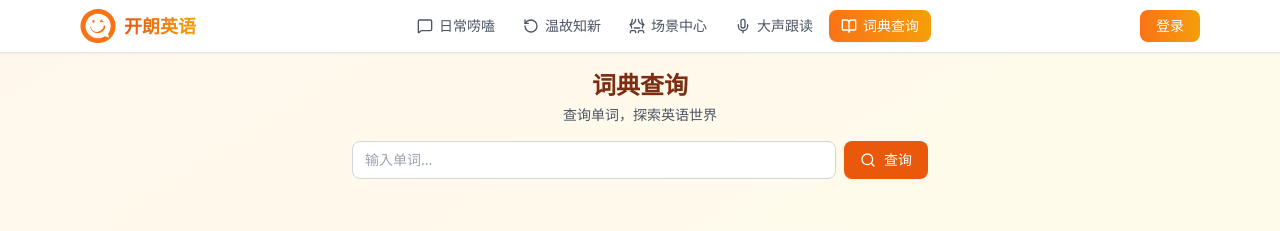
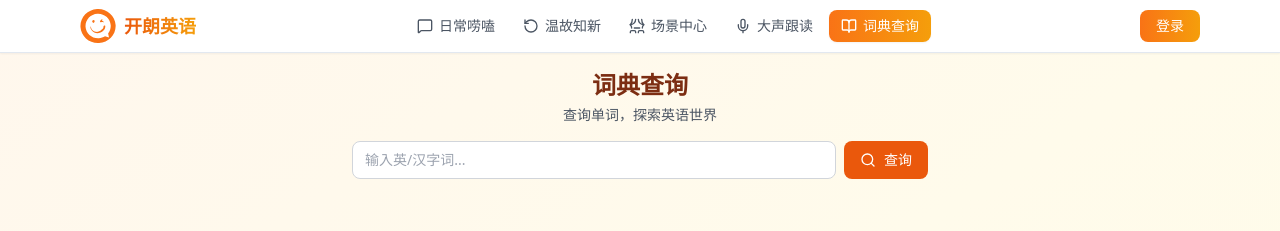
Before and after one commit to cola-ng/website, a React (Vite) app in the folder front/: page /dict in a window 1280 px wide. Shown: the top 231 px of the page. Built offline with nearby package versions, Linux system fonts and the light colour scheme.

Commit message:
w
Signed-off-by: Chrislearn Young <chris@acroidea.com>

```diff
--- a/front/src/pages/DictPage.tsx
+++ b/front/src/pages/DictPage.tsx
@@ -52,7 +52,7 @@ export function DictPage() {
               type="text"
               value={query}
               onChange={(e) => setQuery(e.target.value)}
-              placeholder="输入单词..."
+              placeholder="输入英/汉字词..."
               className="flex-1 px-3 py-2 text-sm border border-gray-300 rounded-lg focus:outline-none focus:ring-2 focus:ring-orange-500 focus:border-transparent"
             />
             <button
```
Also changed, not shown: 1 other file (tests, documents, lock files or other folders).
